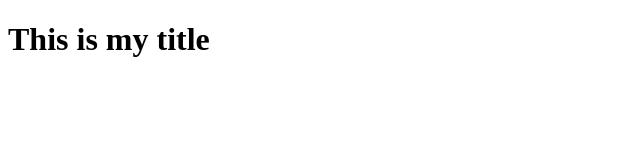
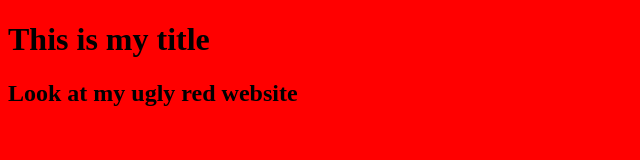
Before and after one commit to 69djgabz/mat6-1, a plain HTML site: page index.html in a window 1280 px wide. Shown: the whole page, without its empty margins (0-640 px from the left). Drawn offline with Linux system fonts and the light colour scheme.

Commit message:
Added style.css and changed README.md

```diff
--- a/index.html
+++ b/index.html
@@ -3,13 +3,15 @@
 
     <head>
 
-
+    <link href="style.css" rel="stylesheet" type="text/css">
     </head>
 
     <body>
 
         <h1>This is my title</h1>
 
+        <h2>Look at my ugly red website</h2>
+
     </body>
 
 </html>
--- /dev/null
+++ b/style.css
@@ -0,0 +1,3 @@
+body {
+    background: red;
+}
```
Also changed, not shown: 1 other file.
